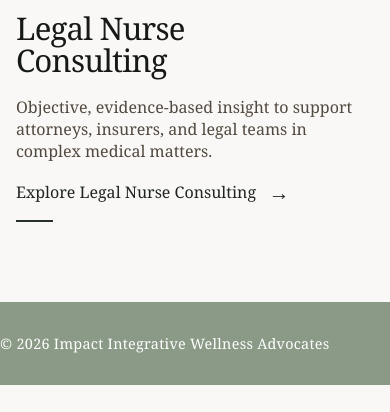
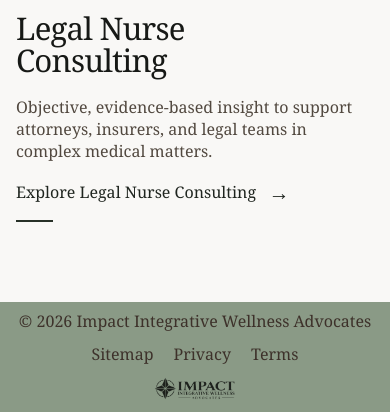
Before and after one commit to MasonCarver/IIWA, a website built with Vite: page index.html in a window 390 px wide. Shown: the part 2406-2818 px from the top of the page. Before the commit the page ends 2791 px from the top, so only its background shows below. Built offline with nearby package versions, Linux system fonts and the light colour scheme.

Commit message:
Added icon and links to footer

```diff
--- a/src/components/Footer.js
+++ b/src/components/Footer.js
@@ -1,10 +1,27 @@
+import footerLogo from "../assets/branding/IIWA-Primary_Black_tp.png";
+
 export function Footer() {
   return `
     <footer class="site-footer">
-      <p>
-        © ${new Date().getFullYear()}
-        Impact Integrative Wellness Advocates
-      </p>
+      <div class="site-container footer-inner">
+
+        <p class="footer-copyright">
+          © 2026 Impact Integrative Wellness Advocates
+        </p>
+
+        <nav class="footer-links" aria-label="Footer navigation">
+          <a href="/sitemap" data-link>Sitemap</a>
+          <a href="/privacy" data-link>Privacy</a>
+          <a href="/terms" data-link>Terms</a>
+        </nav>
+
+        <img
+          class="footer-logo"
+          src="${footerLogo}"
+          alt="Impact Integrative Wellness Advocates"
+        >
+
+      </div>
     </footer>
   `;
 }
--- a/src/style.css
+++ b/src/style.css
@@ -539,30 +539,100 @@
   }
 }
 /* =========================================================
-   8. FOOTER
+   FOOTER
    ========================================================= */
 
 .site-footer {
-  margin-top: 0;
-  padding: 2rem 0;
-
   background: var(--sage);
-  color: var(--white);
+  color: var(--brown);
 }
 
 .footer-inner {
+  position: relative;
+
+  min-height: 76px;
+
   display: flex;
   align-items: center;
-  justify-content: center;
-
-  text-align: center;
 }
 
-.site-footer p {
+/* ---------- COPYRIGHT ---------- */
+
+.footer-copyright {
+  position: absolute;
+  left: 50%;
+
   margin: 0;
 
-  font-size: 0.9rem;
-  letter-spacing: 0.02em;
+  transform: translateX(-50%);
+
+  font-size: 1rem;
+  white-space: nowrap;
+}
+
+/* ---------- LINKS ---------- */
+
+.footer-links {
+  position: absolute;
+  left: 80%;
+
+  display: flex;
+  align-items: center;
+  gap: 1.25rem;
+
+  transform: translateX(-50%);
+
+  font-size: 1rem;
+}
+
+.footer-links a {
+  transition: opacity var(--ease);
+}
+
+.footer-links a:hover {
+  opacity: 0.6;
+}
+
+/* ---------- LOGO ---------- */
+
+.footer-logo {
+  position: absolute;
+  left: 0;
+
+  width: 120px;
+  height: auto;
+
+  opacity: 0.8;
+}
+
+/* =========================================================
+   FOOTER — MOBILE
+   ========================================================= */
+
+@media (max-width: 760px) {
+  .footer-inner {
+    min-height: 110px;
+
+    flex-direction: column;
+    justify-content: center;
+    gap: 0.65rem;
+  }
+
+  .footer-copyright,
+  .footer-links,
+  .footer-logo {
+    position: static;
+    transform: none;
+  }
+
+  .footer-links {
+    order: 2;
+  }
+
+  .footer-logo {
+    order: 3;
+    width: 85px;
+  }
 }
 
 /* =========================================================
```
